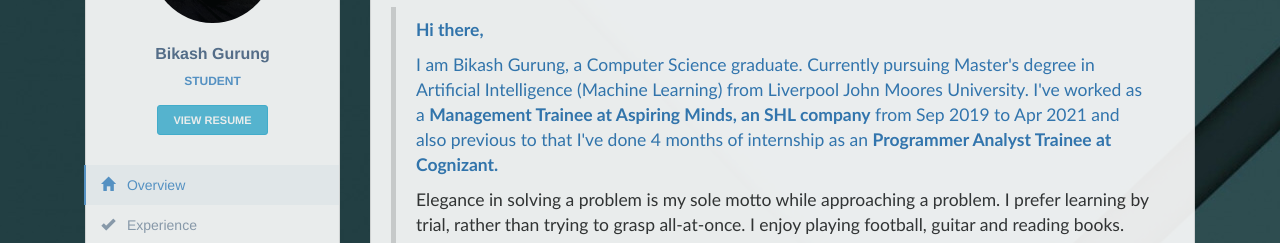
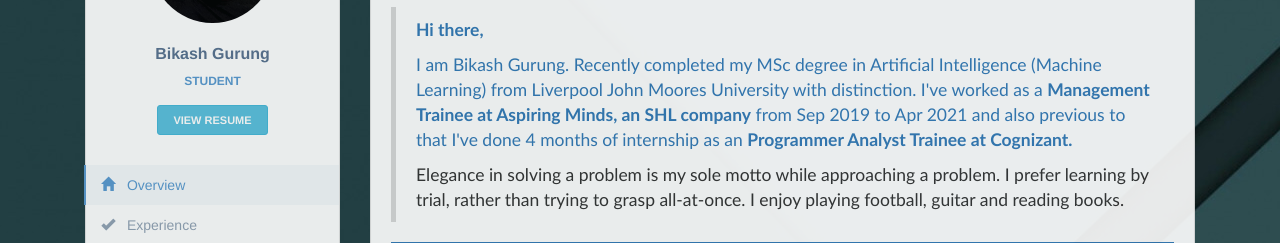
Before and after one commit to Bikashgrg/bikashgrg.github.io, a plain HTML site: page index.html in a window 1280 px wide. Shown: the part 151-394 px from the top of the page. Drawn offline with nearby package versions, Linux system fonts and the light colour scheme.

Commit message:
updated bio

```diff
--- a/index.html
+++ b/index.html
@@ -76,7 +76,7 @@
                         <h1 class="text-primary" style="font-family: 'Calibri'">Overview<br></h1>
                         <blockquote class="blockquote">
                             <p class="text-primary" style="font-family: 'Calibri'"><b>Hi there,</b></p>
-                            <p class="text-primary" style="font-family: 'Calibri'">I am Bikash Gurung, a Computer Science graduate. Currently pursuing Master's degree in Artificial Intelligence (Machine Learning) from Liverpool John Moores University. I've worked as a <b>Management Trainee at Aspiring Minds, an SHL company</b> from Sep 2019 to Apr 2021 and also previous to that I've done 4 months of internship as an <b>Programmer Analyst Trainee at Cognizant.</b>
+                            <p class="text-primary" style="font-family: 'Calibri'">I am Bikash Gurung. Recently completed my MSc degree in Artificial Intelligence (Machine Learning) from Liverpool John Moores University with distinction. I've worked as a <b>Management Trainee at Aspiring Minds, an SHL company</b> from Sep 2019 to Apr 2021 and also previous to that I've done 4 months of internship as an <b>Programmer Analyst Trainee at Cognizant.</b>
                             </p>
                             <p class="text-basic" style="font-family: 'Calibri'">Elegance in solving a problem is my sole motto while approaching a problem. I prefer learning by trial, rather than trying to grasp all-at-once. I enjoy playing football, guitar and reading books.
                             </p>
```
